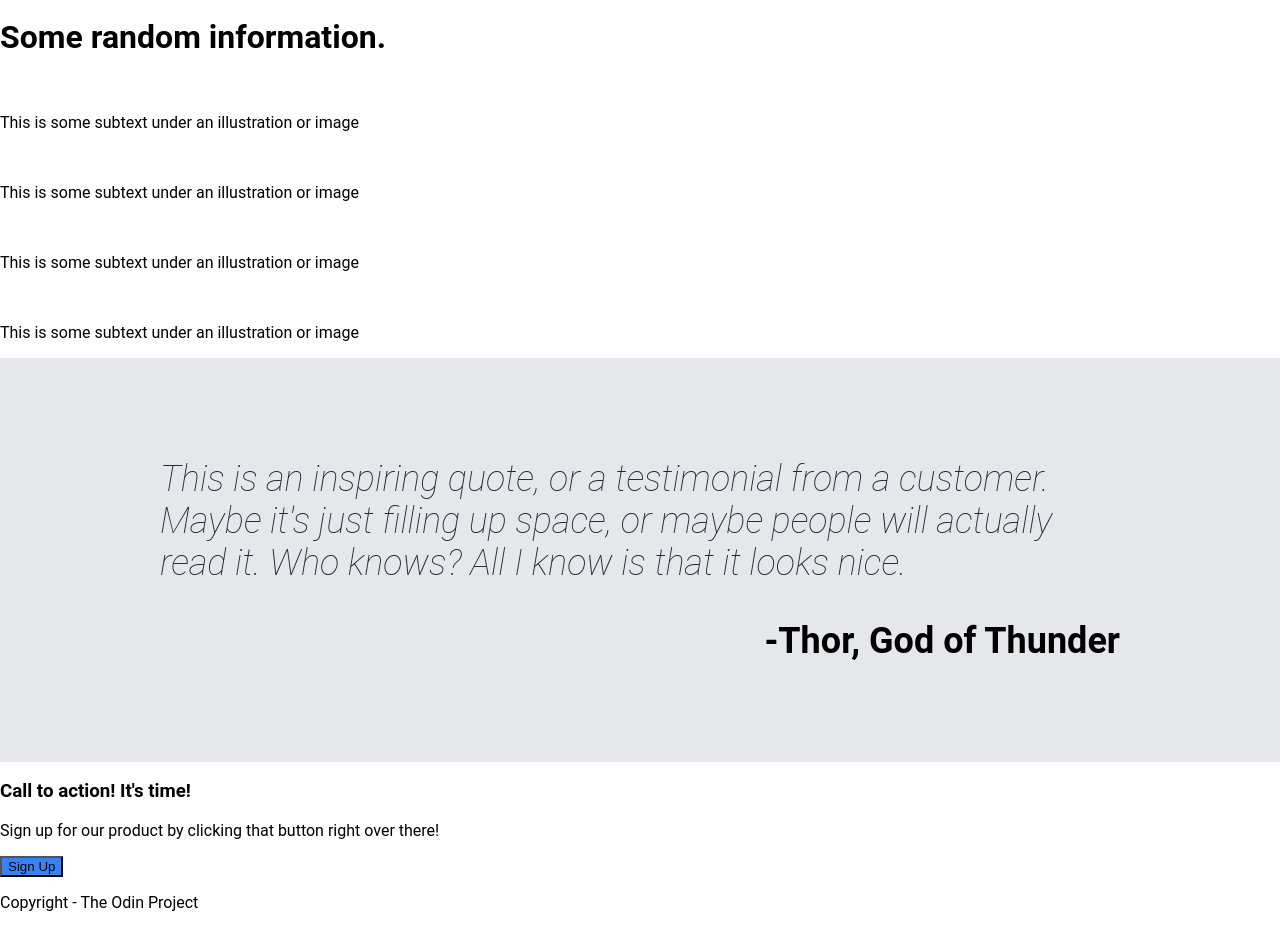
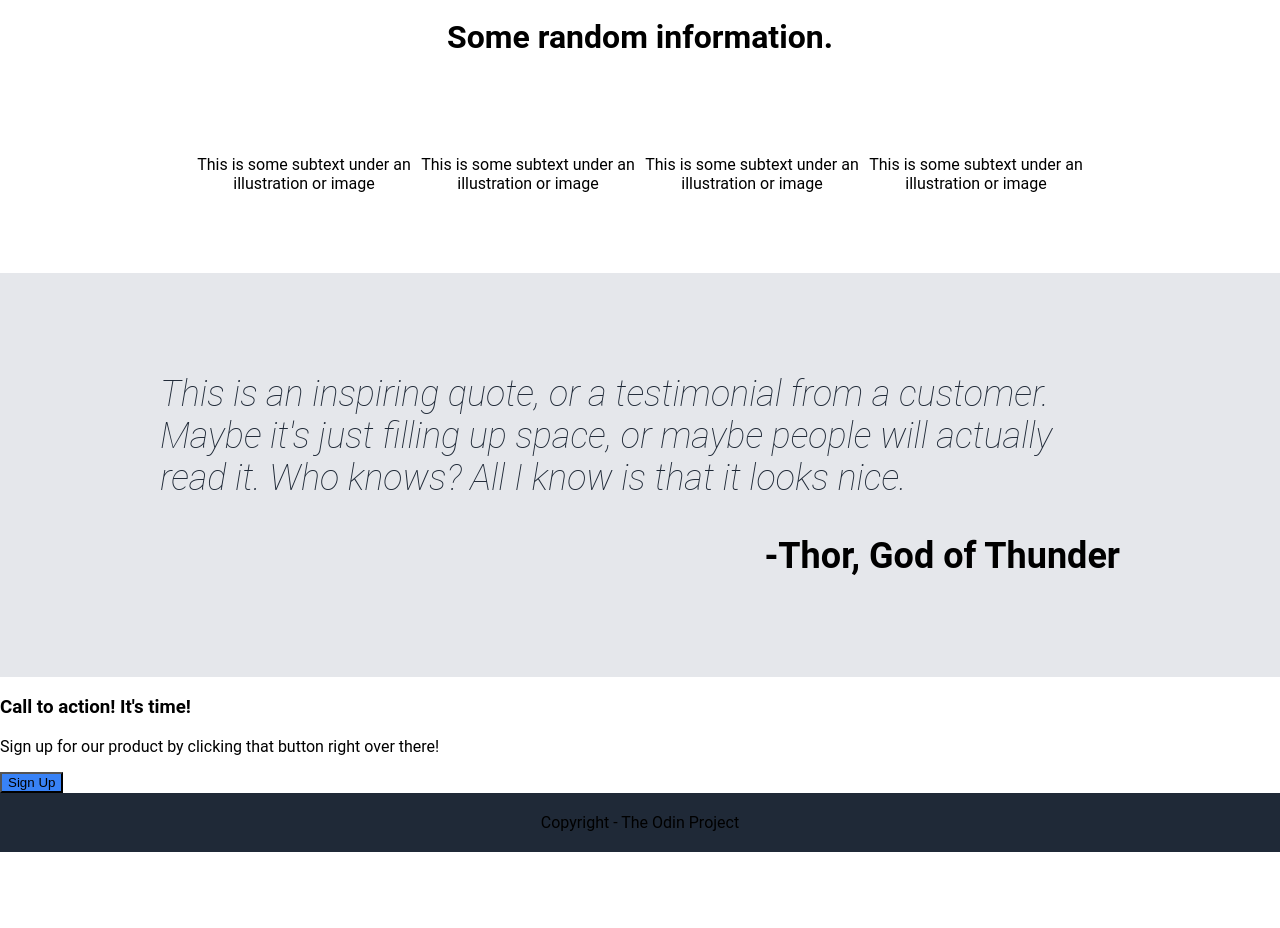
Before and after one commit to hrvwcy/odin-landing-page, a plain HTML site: page index.html in a window 1280 px wide. Shown: the part 229-1157 px from the top of the page. After the commit the page ends 1081 px from the top, so only its background shows below. Drawn offline with Linux system fonts and the light colour scheme.

Commit message:
Finished footer

```diff
--- a/index.html
+++ b/index.html
@@ -34,7 +34,9 @@
         </div>
     </div>
     <div class="random-info">
-        <h1>Some random information.</h1>
+        <div class="info-header-text">
+            <h1>Some random information.</h1>
+        </div>
         <div class="info-gallery">
             <div class="info-card">
                 <img src="" alt="">
--- a/style.css
+++ b/style.css
@@ -11,6 +11,25 @@ body {
 .header-navbar, .header-links {
     display: flex;
     flex: 1;
+}
+
+.info-header-text {
+    text-align: center;
+}
+
+.info-gallery {
+    display: flex;
+    flex: 1;
+    padding: 2rem 6rem;
+    margin: 2rem 6rem;
+}
+
+.info-card img {
+    border: #3882F6;
+}
+
+.info-card {
+    text-align: center;
 }
 
 .quote-container {
@@ -32,3 +51,9 @@ body {
 button {
     background-color: #3882F6;
 }
+
+.footer {
+    background-color: #1F2937;
+    padding: 0.25rem;
+    text-align: center;
+}
```
